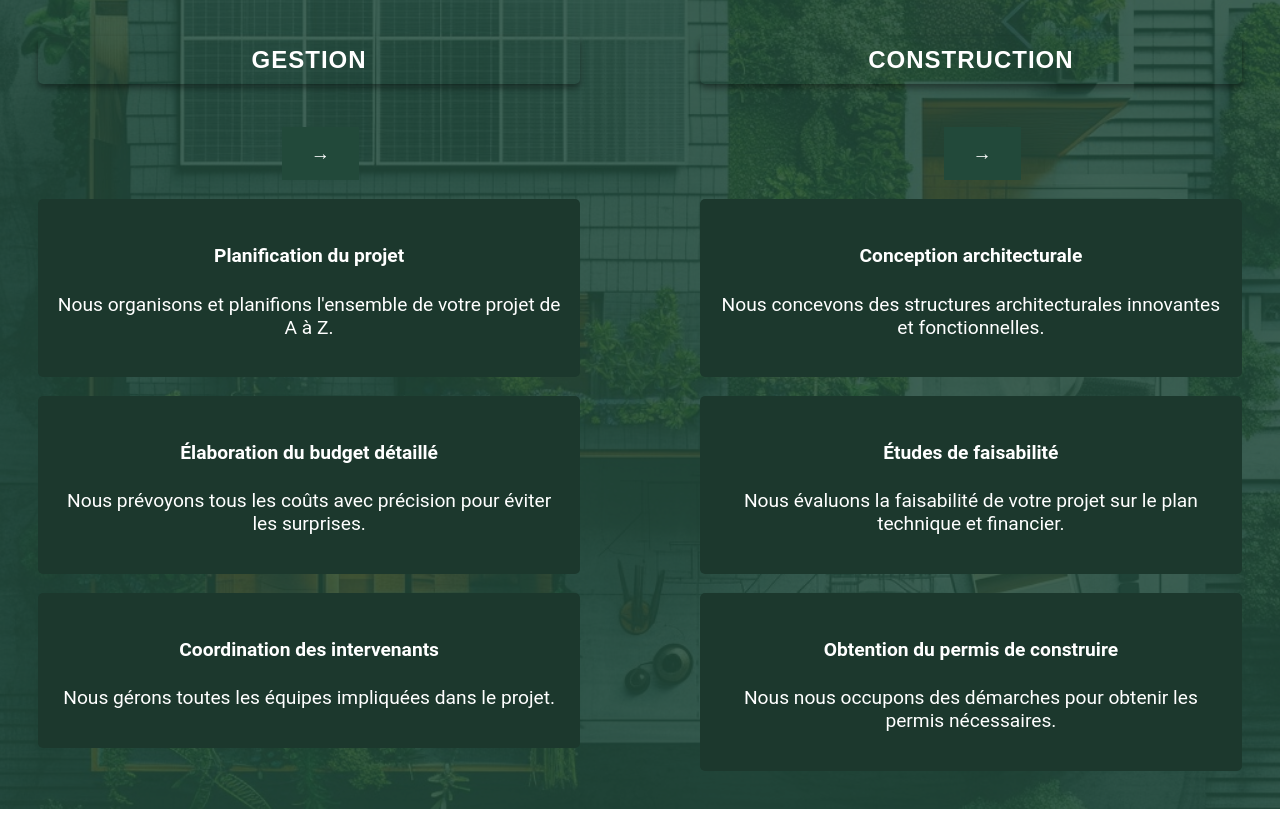
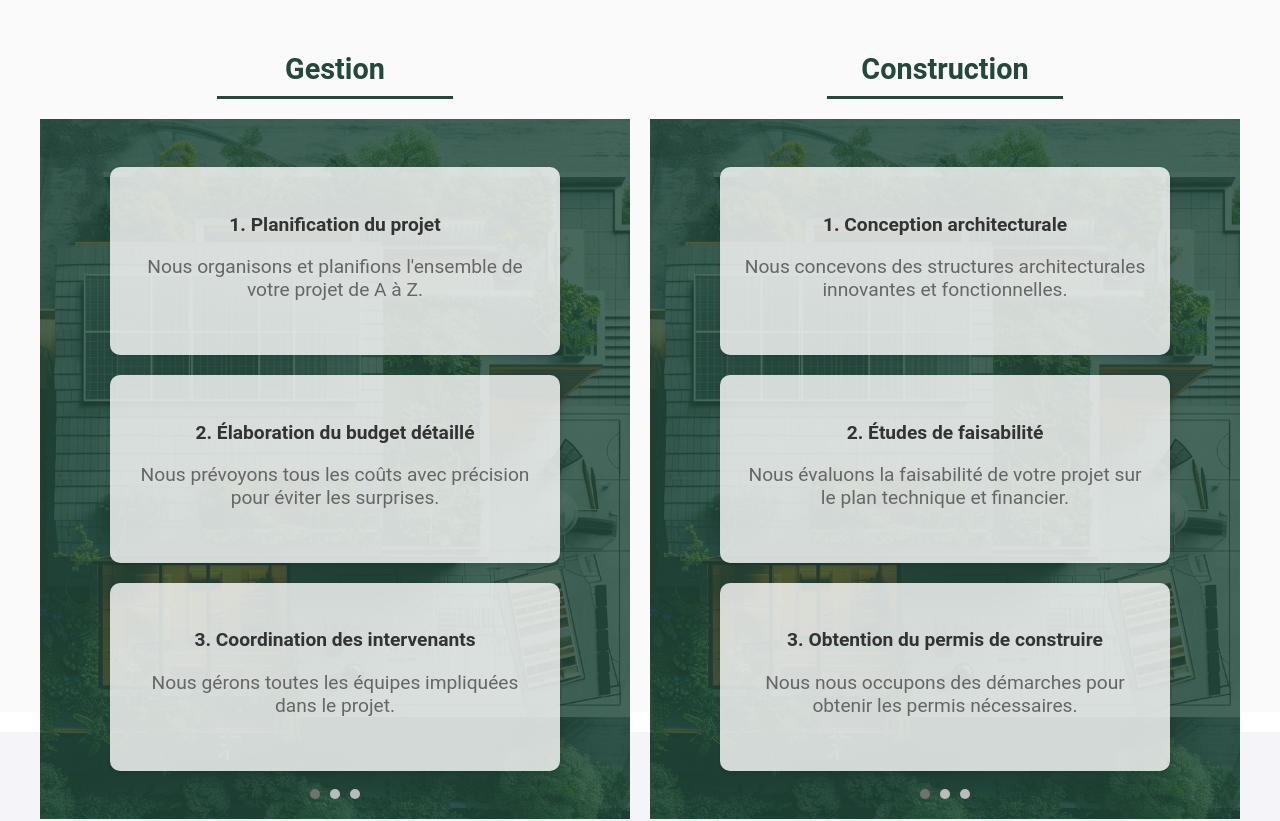
Before and after one commit to Samguetta770/sabrahabitat, a React (Create React App) app: page /services in a window 1280 px wide. Shown: the part 1880-2701 px from the top of the page. Built offline with nearby package versions, Linux system fonts and the light colour scheme; a web font is replaced by a local one.

Commit message:
aaaaaaaal92

```diff
--- a/package.json
+++ b/package.json
@@ -13,6 +13,8 @@
     "react-i18next": "^15.0.0",
     "react-router-dom": "^6.24.0",
     "react-scripts": "5.0.1",
+    "react-swipeable": "^7.0.1",
+    "swiper": "^11.1.8",
     "web-vitals": "^2.1.4"
   },
   "scripts": {
--- a/src/Services/Etapes.css
+++ b/src/Services/Etapes.css
@@ -13,12 +13,13 @@
 main {
   padding-left: 1vw;
   padding-right: 1vw;
-  padding-bottom: 10vw;
-  padding-top: 2vw;
+  padding-bottom: 1vw;
+  padding-top: 7vw;
 }
 
 @media (max-width: 768px) {
   main {
   margin-top: 0em;
+    padding-top: 0vw;
 }
 }
--- a/src/Services/Presentation_2.js
+++ b/src/Services/Presentation_2.js
@@ -40,7 +40,7 @@ const Presentation_2 = () => {
     <div className="presentation-container_2">
       <div className="background_2 fade-in_2" ref={backgroundRef}>
         <div className="content_2">
-          <h1 className="fade-in-text_2">{t('services_management_construction_title_i3')}</h1>
+<h1 className="fade-in-text_2" style={{ color: "white" }}>{t('services_management_construction_title_i3')}</h1>
           <p className="fade-in-text_2" dangerouslySetInnerHTML={{ __html: t('services_management_construction_description_i3') }}></p>
           <div className="buttons_2 fade-in-text_2">
             <button className="button_2" onClick={handleMoreInfoClick}>{t('learn_more_i3')}</button>
--- a/src/Services/Steps.css
+++ b/src/Services/Steps.css
@@ -114,7 +114,7 @@
   align-self: flex-start;
 }
 .step p{
-  font-size: 0.6em;
+  font-size: 0.7em;
 }
   .step {
     flex: 1 1 100%; /* Chaque carré prend 100% de la largeur sur mobile */
--- a/src/Services/Steps.js
+++ b/src/Services/Steps.js
@@ -49,19 +49,19 @@ const Steps = () => {
         </div>
         <div className="step step2" ref={el => stepsRef.current[1] = el}>
           <div className="step-content">
-            <h2>2</h2>
+            <h2 style={{ color: "white" }}>2</h2>
             <p>{t('step_2_i5')}</p>
           </div>
         </div>
         <div className="step step3" ref={el => stepsRef.current[2] = el}>
           <div className="step-content">
-            <h2>3</h2>
+            <h2 style={{ color: "white" }}>3</h2>
             <p>{t('step_3_i5')}</p>
           </div>
         </div>
         <div className="step step4" ref={el => stepsRef.current[3] = el}>
           <div className="step-content">
-            <h2>4</h2>
+            <h2 style={{ color: "white" }}>4</h2>
             <p>{t('step_4_i5')}</p>
           </div>
         </div>
--- /dev/null
+++ b/src/Services/SwippablePhotos.css
@@ -0,0 +1,110 @@
+.swipe-container {
+  display: flex;
+  flex-direction: column;
+  align-items: center;
+  justify-content: center;
+  width: 100%;
+  height: 700px; /* Augmenter la hauteur pour éviter le chevauchement */
+  padding: 20px; /* Ajouter un joli padding */
+  background-size: cover;
+  background-position: center;
+  position: relative;
+  box-sizing: border-box; /* Assurer que padding est pris en compte dans la taille totale */
+}
+
+.overlay {
+  background-color: rgba(0, 128, 0, 0.5); /* Filtre vert */
+  display: flex;
+  flex-direction: column;
+  align-items: center;
+  justify-content: center;
+  width: 100%;
+  height: 100%;
+  position: relative;
+  box-sizing: border-box; /* Assurer que padding est pris en compte dans la taille totale */
+}
+
+.service-card {
+  width : 80%;
+  flex: 1;
+  padding: 20px;
+  margin: 10px;
+  background-color: rgba(255, 255, 255, 0.8);
+  border-radius: 10px;
+  box-shadow: 0 2px 5px rgba(0, 0, 0, 0.1);
+  text-align: center;
+  max-width: 600px; /* Augmenter la largeur maximale */
+}
+
+.service-card h4 {
+  margin-bottom: 10px;
+  color: #333;
+}
+
+.service-card p {
+  color: #666;
+}
+
+.dots-container {
+  display: flex;
+  justify-content: center;
+  margin-top: 20px; /* Marge pour séparer les points des cartes de service */
+  position: absolute;
+  bottom: 20px; /* Toujours en bas du conteneur */
+  width: 100%;
+}
+
+.dot {
+  height: 10px;
+  width: 10px;
+  margin: 0 5px;
+  background-color: #bbb;
+  border-radius: 50%;
+  display: inline-block;
+  cursor: pointer;
+}
+
+.dot.active {
+  background-color: #717171;
+}
+
+/* Swipy.css */
+.swipy-container {
+  padding: 40px;
+  background-color: #fafafa;
+}
+
+h1 {
+  text-align: center;
+  margin-bottom: 20px;
+  color: #333;
+}
+
+h2 {
+  text-align: center;
+  margin-bottom: 40px;
+  color: #777;
+}
+
+.photos-wrapper {
+  display: flex;
+  gap: 20px; /* Ajouter un espace entre les conteneurs */
+}
+
+.photo-container {
+  flex: 1;
+  height: 600px; /* Ajustez la hauteur selon vos besoins */
+  position: relative;
+}
+
+@media (max-width: 768px) {
+
+  .service-card{
+
+  }
+
+
+  p{
+    font-size: 0.9em;
+  }
+}
--- /dev/null
+++ b/src/Services/SwippablePhotos.js
@@ -0,0 +1,44 @@
+import React, { useState } from 'react';
+import { useSwipeable } from 'react-swipeable';
+import './SwippablePhotos.css';
+
+const SwippablePhotos = ({ services, backgroundImage }) => {
+  const [index, setIndex] = useState(0);
+  const numPages = Math.ceil(services.length / 3);
+
+  const handlers = useSwipeable({
+    onSwipedLeft: () => setIndex((prevIndex) => (prevIndex + 1) % numPages),
+    onSwipedRight: () => setIndex((prevIndex) => (prevIndex - 1 + numPages) % numPages),
+  });
+
+  const handleDotClick = (pageIndex) => {
+    setIndex(pageIndex);
+  };
+
+  const startServiceIndex = index * 3;
+  const currentServices = services.slice(startServiceIndex, startServiceIndex + 3);
+
+  return (
+    <div className="swipe-container" {...handlers} style={{ backgroundImage: `url(${backgroundImage})` }}>
+      <div className="overlay">
+        {currentServices.map((service, i) => (
+          <div key={i} className="service-card">
+            <h4>{`${startServiceIndex + i + 1}. ${service.title}`}</h4>
+            <p>{service.description}</p>
+          </div>
+        ))}
+        <div className="dots-container">
+          {Array.from({ length: numPages }).map((_, i) => (
+            <span
+              key={i}
+              className={`dot ${i === index ? 'active' : ''}`}
+              onClick={() => handleDotClick(i)}
+            ></span>
+          ))}
+        </div>
+      </div>
+    </div>
+  );
+};
+
+export default SwippablePhotos;
--- /dev/null
+++ b/src/Services/Swipy.css
@@ -0,0 +1,130 @@
+/* SwippablePhotos.css */
+.swipe-container {
+  display: flex;
+  flex-direction: column;
+  align-items: center;
+  justify-content: center;
+  width: 100%;
+  min-height: auto; /* Hauteur minimale pour garantir l'esthétique */
+  background-size: cover;
+  background-position: center;
+  position: relative;
+  padding: 20px 0; /* Léger padding en haut et en bas */
+}
+
+.overlay {
+  background-color: rgba(34, 73, 58, 0.8); /* Filtre vert personnalisé */
+  position: absolute;
+  top: 0;
+  left: 0;
+  right: 0;
+  bottom: 0;
+  display: flex;
+  flex-direction: column;
+  align-items: center;
+  justify-content: center;
+}
+
+.service-card {
+  flex: 1;
+  padding: 20px;
+  margin: 10px;
+  background-color: rgba(255, 255, 255, 0.8);
+  border-radius: 10px;
+  box-shadow: 0 2px 5px rgba(0, 0, 0, 0.1);
+  text-align: center;
+}
+
+.service-card h4 {
+  margin-bottom: 10px;
+  color: #333;
+}
+
+.service-card p {
+  color: #666;
+}
+
+.dots-container {
+  display: flex;
+  justify-content: center;
+  margin-top: 10px;
+  z-index: 1;
+}
+
+.dot {
+  height: 10px;
+  width: 10px;
+  margin: 0 5px;
+  background-color: #bbb;
+  border-radius: 50%;
+  display: inline-block;
+  cursor: pointer;
+}
+
+.dot.active {
+  background-color: #717171;
+}
+
+/* Swipy.css */
+.swipy-container {
+  padding: 40px;
+  background-color: #fafafa;
+  margin: 20px 0; /* Léger espace en haut et en bas pour éviter le chevauchement */
+}
+
+h1 {
+  text-align: center;
+  margin-bottom: 20px;
+  color: #333;
+}
+
+h2 {
+  text-align: center;
+  margin-bottom: 40px;
+  color: #777;
+}
+
+.photos-wrapper {
+  display: flex;
+  gap: 20px; /* Ajouter un espace entre les conteneurs */
+}
+
+.photo-container {
+  flex: 1;
+  min-height: auto; /* Hauteur minimale pour garantir l'esthétique */
+  position: relative;
+  padding: 20px 0; /* Léger padding en haut et en bas */
+}
+.min-title {
+  color: #22493A; /* Vert moderne */
+  font-size: 1.5em; /* Taille de police par défaut */
+  font-weight: bold;
+  text-align: center;
+  position: relative;
+  margin-bottom: 20px;
+}
+
+.min-title::after {
+  content: '';
+  display: block;
+  width: 40%;
+  height: 3px;
+  background-color: #22493A; /* Même couleur verte */
+  margin: 10px auto 0; /* Centrer le soulignement */
+}
+
+@media (max-width: 768px) {
+  .photos-wrapper {
+    flex-direction: column;
+    padding-left: 0em;
+    padding-right: 0em;
+  }
+  h1 {
+  font-size: 1.6em;
+}
+
+h2 {
+  font-size:1em ;
+}
+
+}
--- /dev/null
+++ b/src/Services/Swipy.js
@@ -0,0 +1,56 @@
+// Swipy.jsx
+import React from 'react';
+import SwippablePhotos from './SwippablePhotos';
+import './Swipy.css';
+import Photo5 from '../Ressources/Photo_12.jpg'; // Importer l'image
+
+
+const gestionServices = [
+  { title: "Planification du projet", description: "Nous organisons et planifions l'ensemble de votre projet de A à Z." },
+  { title: "Élaboration du budget détaillé", description: "Nous prévoyons tous les coûts avec précision pour éviter les surprises." },
+  { title: "Coordination des intervenants", description: "Nous gérons toutes les équipes impliquées dans le projet." },
+  { title: "Suivi et gestion des délais", description: "Nous nous assurons que tous les délais sont respectés." },
+  { title: "Communication et reporting régulier", description: "Nous vous tenons informé à chaque étape du projet." },
+  { title: "Conseil et optimisation du projet", description: "Nous vous conseillons pour optimiser chaque aspect de votre projet." },
+  { title: "Gestion des ressources", description: "Nous allouons efficacement les ressources nécessaires au projet." },
+  { title: "Analyse de risque", description: "Nous identifions et évaluons les risques potentiels pour les atténuer efficacement." },
+  { title: "Assurance qualité", description: "Nous nous assurons que toutes les étapes du projet respectent les normes de qualité les plus élevées." }
+];
+
+const constructionServices = [
+  { title: "Conception architecturale", description: "Nous concevons des structures architecturales innovantes et fonctionnelles." },
+  { title: "Études de faisabilité", description: "Nous évaluons la faisabilité de votre projet sur le plan technique et financier." },
+  { title: "Obtention du permis de construire", description: "Nous nous occupons des démarches pour obtenir les permis nécessaires." },
+  { title: "Sélection et gestion des ouvriers qualifiés", description: "Nous choisissons et supervisons des ouvriers qualifiés pour votre projet." },
+  { title: "Aménagement intérieur et extérieur", description: "Nous réalisons des aménagements intérieurs et extérieurs esthétiques et pratiques." },
+  { title: "Supervision du chantier", description: "Nous surveillons l'avancement des travaux sur le chantier." },
+  { title: "Construction durable", description: "Nous construisons en respectant les normes environnementales." },
+  { title: "Inspection des travaux finis", description: "Nous contrôlons la qualité des travaux une fois terminés." },
+  { title: "Livraison clé en main", description: "Nous livrons un projet entièrement finalisé, prêt à l'emploi." }
+];
+
+const Swipy = () => {
+  return (
+    <div className="swipy-container">
+      <h1>Nos services de gestion et de construction</h1>
+      <h2>Avec ses nombreux services, Sabra Habitat assure une gestion ainsi qu’une réalisation complète de vos projets.</h2>
+      <div className="photos-wrapper">
+        <div className="photo-container">
+          <div className="min-title">
+            Gestion
+          </div>
+
+          <SwippablePhotos services={gestionServices} backgroundImage={Photo5} />
+        </div>
+        <div className="photo-container">
+          <div className="min-title">
+            Construction
+          </div>
+          <SwippablePhotos services={constructionServices} backgroundImage={Photo5} />
+        </div>
+      </div>
+    </div>
+  );
+};
+
+export default Swipy;
--- a/src/pages/Services.js
+++ b/src/pages/Services.js
@@ -7,7 +7,8 @@ import Staff from "../Services/Staff";
 import TextPhoto_4 from "../Services/TextPhoto_4";
 import TextPhoto_5 from "../Services/TextPhoto_5";
 import Footer from "../Accueil/Footer";
-
+import Swipy from "../Services/Swipy";
+import SwippablePhotos from "../Services/SwippablePhotos";
 
 
 const Services = () =>{
@@ -16,10 +17,11 @@ const Services = () =>{
           <div id="projets">
 
           </div>
+
       <Presentation_2/>
        <TextPhoto_4/>
           <div id ="gestion-constru">
-      <TextPhoto_2/>
+              <Swipy/>
           </div>
       <Etapes/>
       <Staff/>
```
Also changed, not shown: 1 other file (tests, documents, lock files or other folders).
